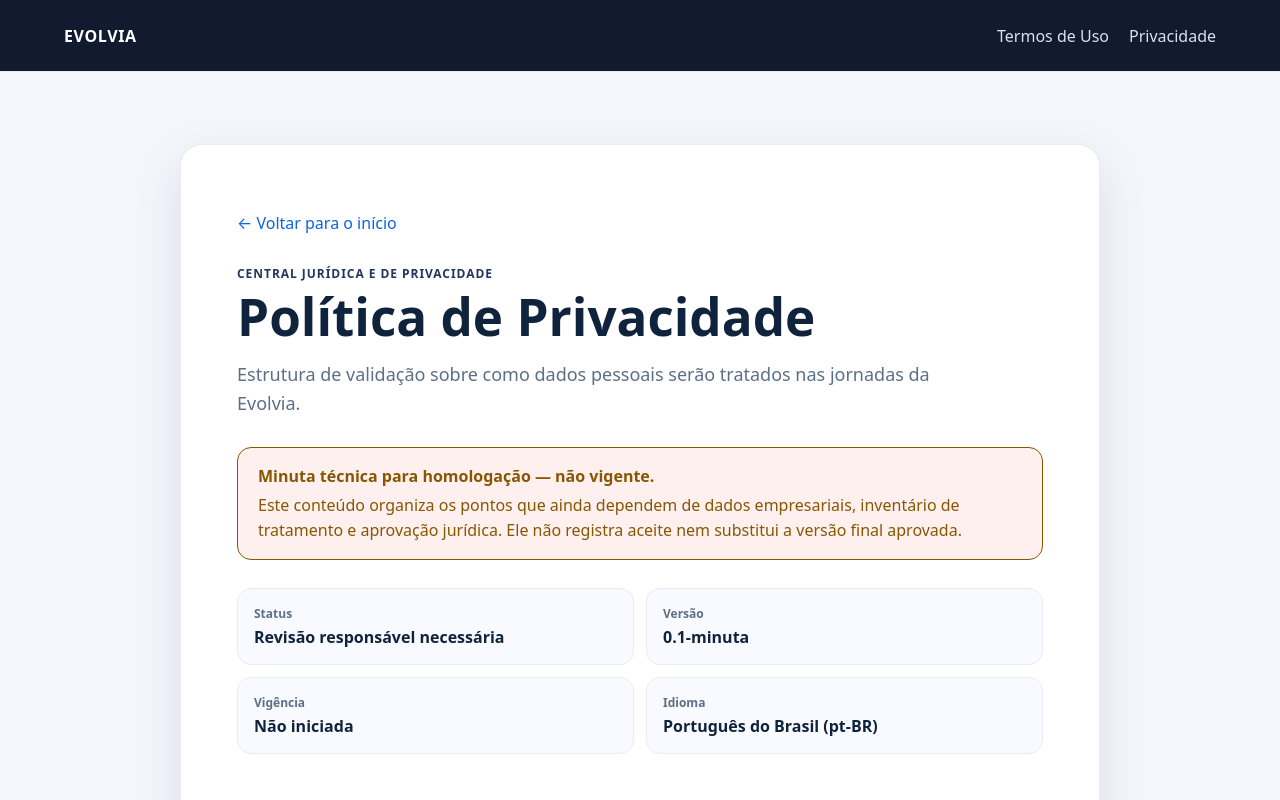
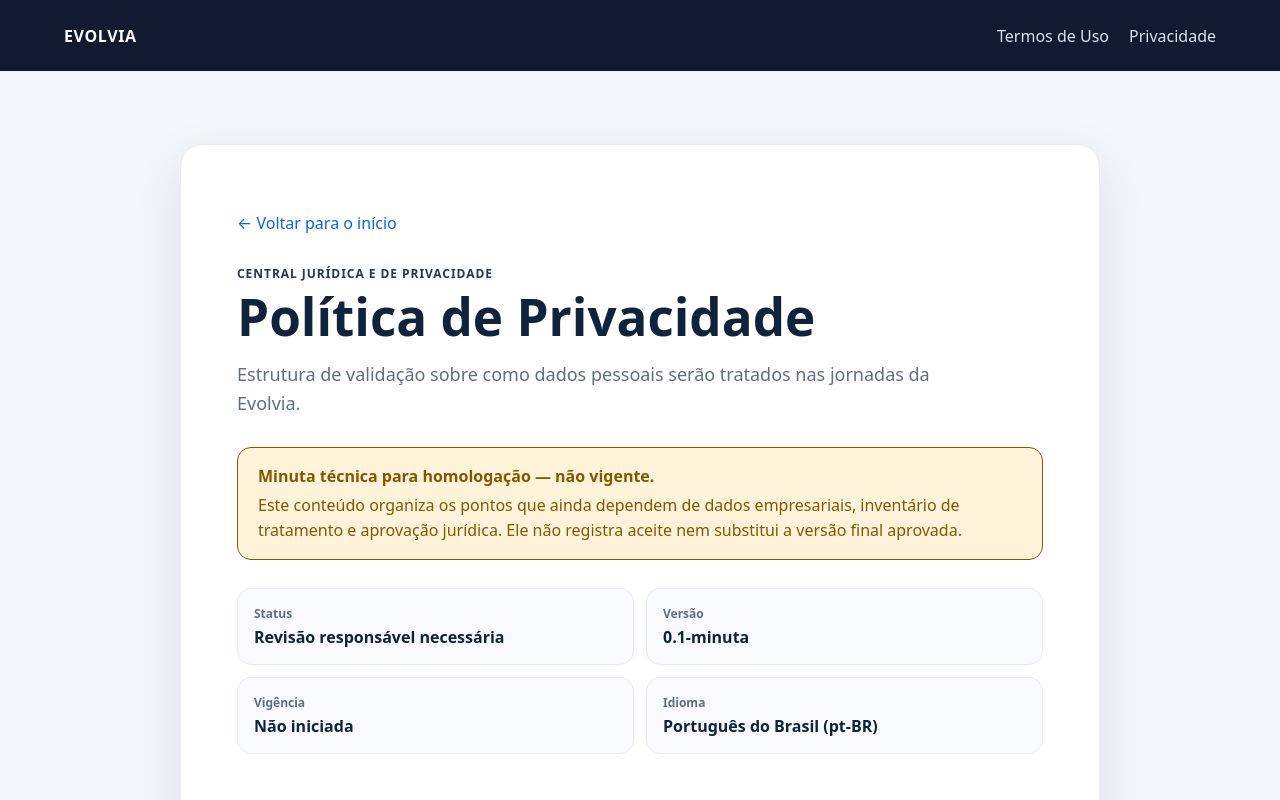
Before and after one commit to evolvia-tecnologia/evolvia-platform, a Next.js app in the folder apps/web/: page /privacidade in a window 1280 px wide. Shown: the top 800 px of the page. Built offline with nearby package versions, Linux system fonts and the light colour scheme.

Commit message:
fix(gate 1): alinhar semântica do aviso jurídico

```diff
--- a/apps/web/components/legal-document-page.module.css
+++ b/apps/web/components/legal-document-page.module.css
@@ -95,7 +95,7 @@
   gap:var(--space-4);
   border: 1px solid var(--color-warning);
   border-radius:var(--radius-field);
-  background: var(--color-danger-surface);
+  background: var(--color-warning-surface);
   color: var(--color-warning);
   line-height:var(--line-height-body);
 }
```
Also changed, not shown: 1 other file (tests, documents, lock files or other folders).
